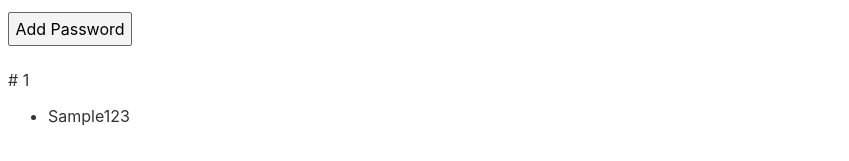
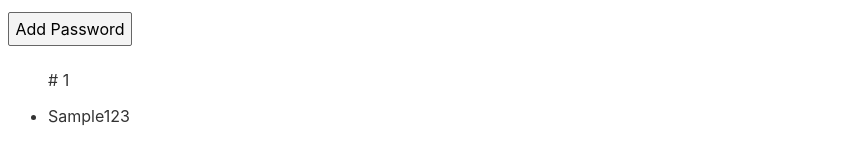
Before and after one commit to rwuniard/svelte_udemy_assignment2, a Svelte app: page / in a window 1280 px wide. Both pictures are taken after typing "Sample123" into the empty fields and a click on the button "Add Password". Shown: the part 345-506 px from the top of the page, without its empty margins (0-849 px from the left). Built offline with nearby package versions, Linux system fonts and the light colour scheme.

Commit message:
modified the html

```diff
--- a/src/App.svelte
+++ b/src/App.svelte
@@ -61,16 +61,15 @@ Password
 </div>
 <button on:click={addPassword}>Add Password</button>
 
-{#each passwords as password, index (password.pwdid)}
-    <div>
+<ul>
+    {#each passwords as password, index (password.pwdid)}
         <p># {index + 1}</p>
         <!--
 			This is if we want to use component.
-			 <Password pwd={password.myPwd} />
+				<Password pwd={password.myPwd} />
 		-->
-        <ul>
-            <!-- To pass the index to the function, we use bind. I need to look at the format of this a bit deeper.-->
-            <li on:click={removePwd.bind(this, index)}>{password.myPwd}</li>
-        </ul>
-    </div>
-{/each}
+
+        <!-- To pass the index to the function, we use bind. I need to look at the format of this a bit deeper.-->
+        <li on:click={removePwd.bind(this, index)}>{password.myPwd}</li>
+    {/each}
+</ul>
--- a/src/Password.svelte
+++ b/src/Password.svelte
@@ -2,6 +2,4 @@
     export let pwd;
 </script>
 
-<div>
-    <ul>{pwd}</ul>
-</div>
+<li>{pwd}</li>
```
